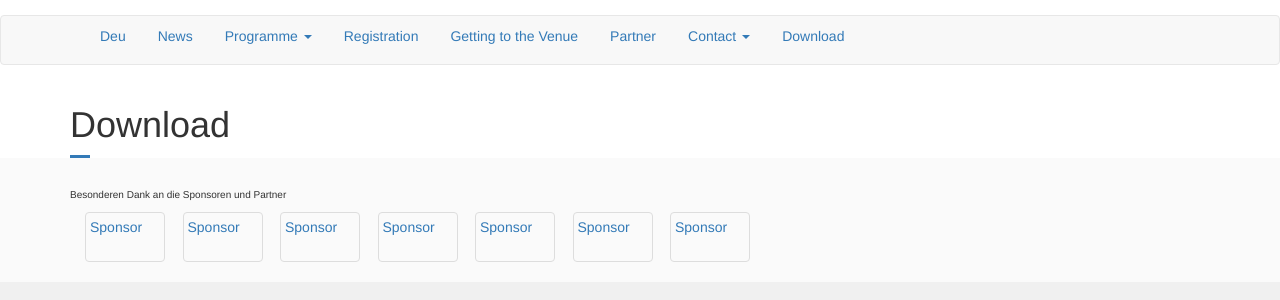
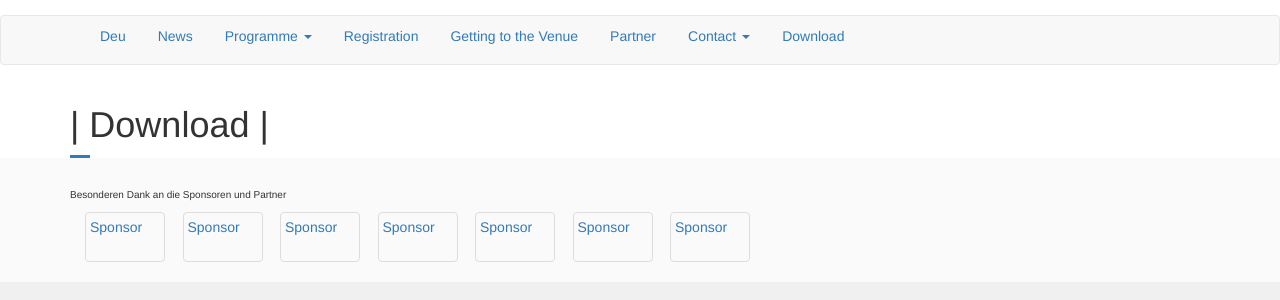
Before and after one commit to susedev/test, a Jekyll site: the page built from download.html, in a window 1280 px wide. Shown: the part 142-442 px from the top of the page. Built offline with Jekyll 4.4.1, drawn with Linux system fonts in a browser that asks for light colours; nearby versions of some CDN libraries.

Commit message:
Update page.html

```diff
--- a/_layouts/page.html
+++ b/_layouts/page.html
@@ -12,7 +12,7 @@ layout: base
  <div class="row">
   <div class="row-same-height row-same-height row-full-height">
     <div class="col-md-3 col-md-height col-full-height">
-          <h1>{{ page.title }}</h1>
+          <h1>| {{ page.title }} |</h1>
           <div class="box" style="background-color: #337AB7; width: 20px; height:3px; margin-top:3px;"></div>
     </div>
     <div class="col-md-6 col-md-height col-full-height">
```
